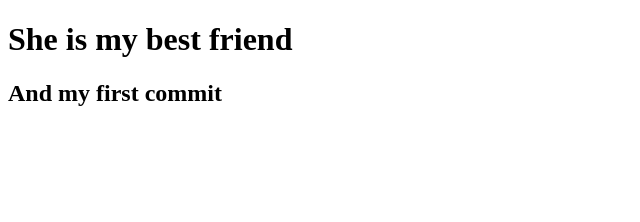
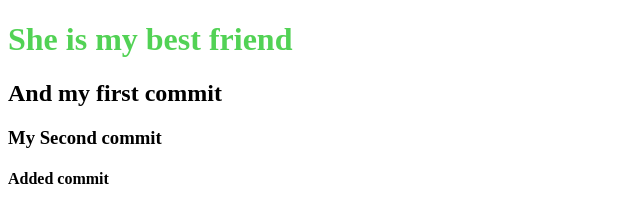
Before and after one commit to sabbosachidurjoy/this-is-my-first-repo, a plain HTML site: page index.html in a window 1280 px wide. Shown: the whole page, without its empty margins (0-640 px from the left). Drawn offline with Linux system fonts and the light colour scheme.

Commit message:
style added

```diff
--- a/index.html
+++ b/index.html
@@ -5,9 +5,12 @@
     <meta http-equiv="X-UA-Compatible" content="IE=edge">
     <meta name="viewport" content="width=device-width, initial-scale=1.0">
     <title>My First Github Repo</title>
+    <link rel="stylesheet" href="style.css">
 </head>
 <body>
     <h1>She is my best friend</h1>
     <h2>And my first commit</h2>
+    <h3>My Second commit</h3>
+    <h4>Added commit</h4>
 </body>
 </html>
--- /dev/null
+++ b/style.css
@@ -0,0 +1,3 @@
+h1{
+    color: #41cd44e8;
+}
```
